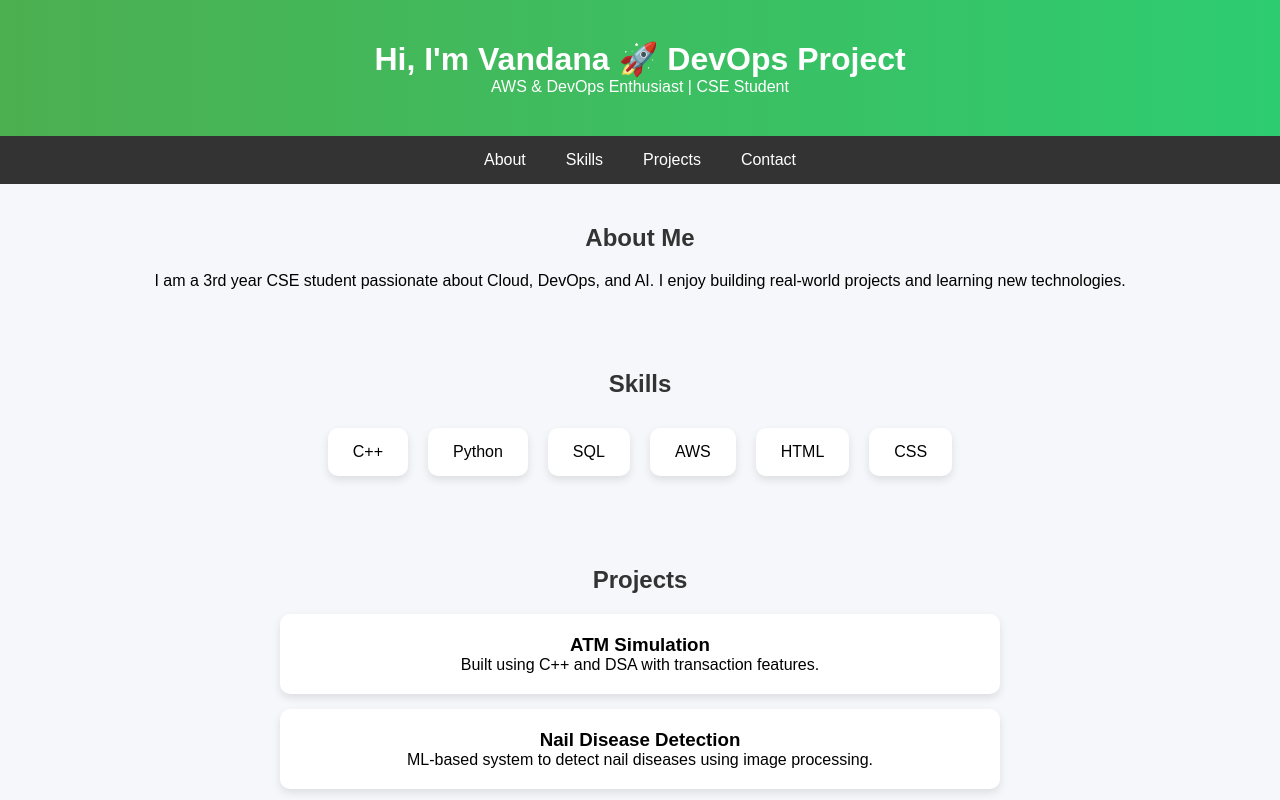
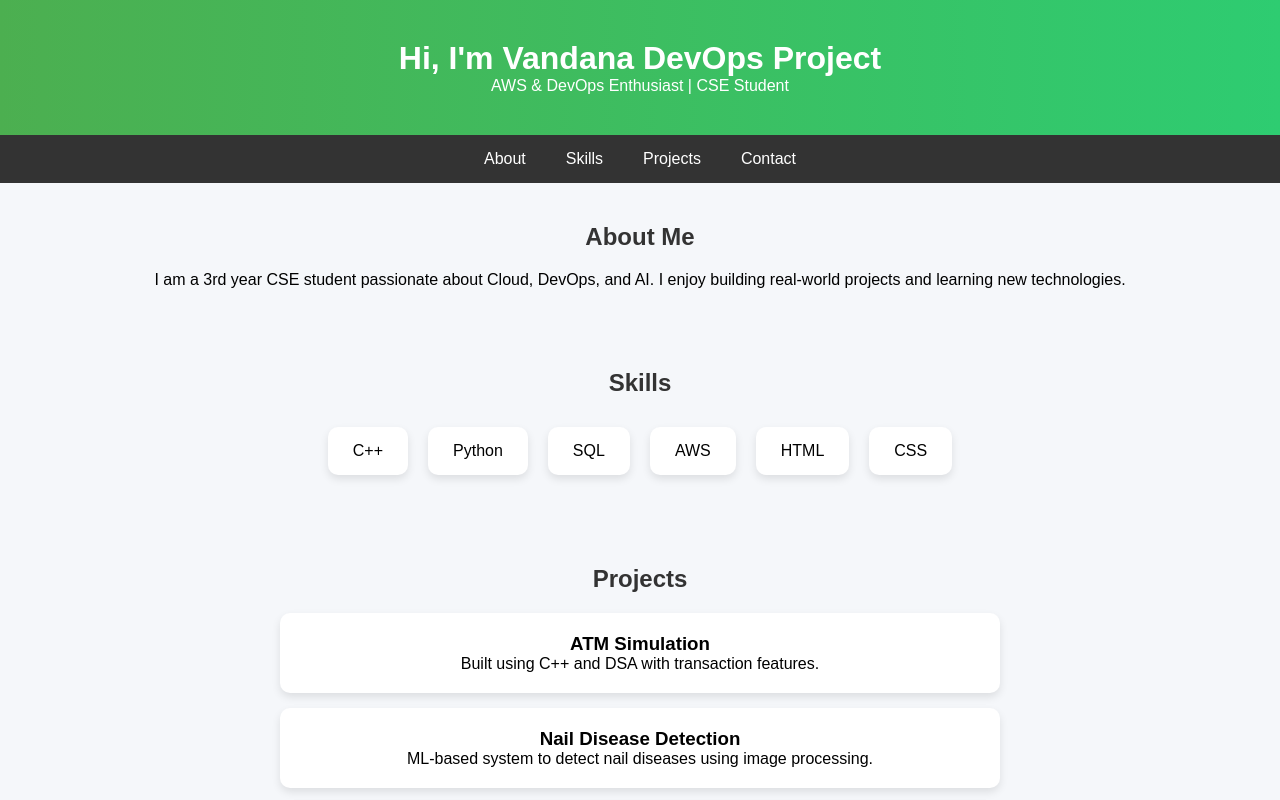
Before and after one commit to chVandana203/portfolio-website, a plain HTML site: page index.html in a window 1280 px wide. Shown: the top 800 px of the page. Drawn offline with Linux system fonts and the light colour scheme.

Commit message:
Update index.html

```diff
--- a/index.html
+++ b/index.html
@@ -9,7 +9,7 @@
 <body>
 
     <header>
-       <h1>Hi, I'm Vandana 🚀 DevOps Project</h1>
+       <h1>Hi, I'm Vandana  DevOps Project</h1>
         <p>AWS & DevOps Enthusiast | CSE Student</p>
     </header>
 
```
